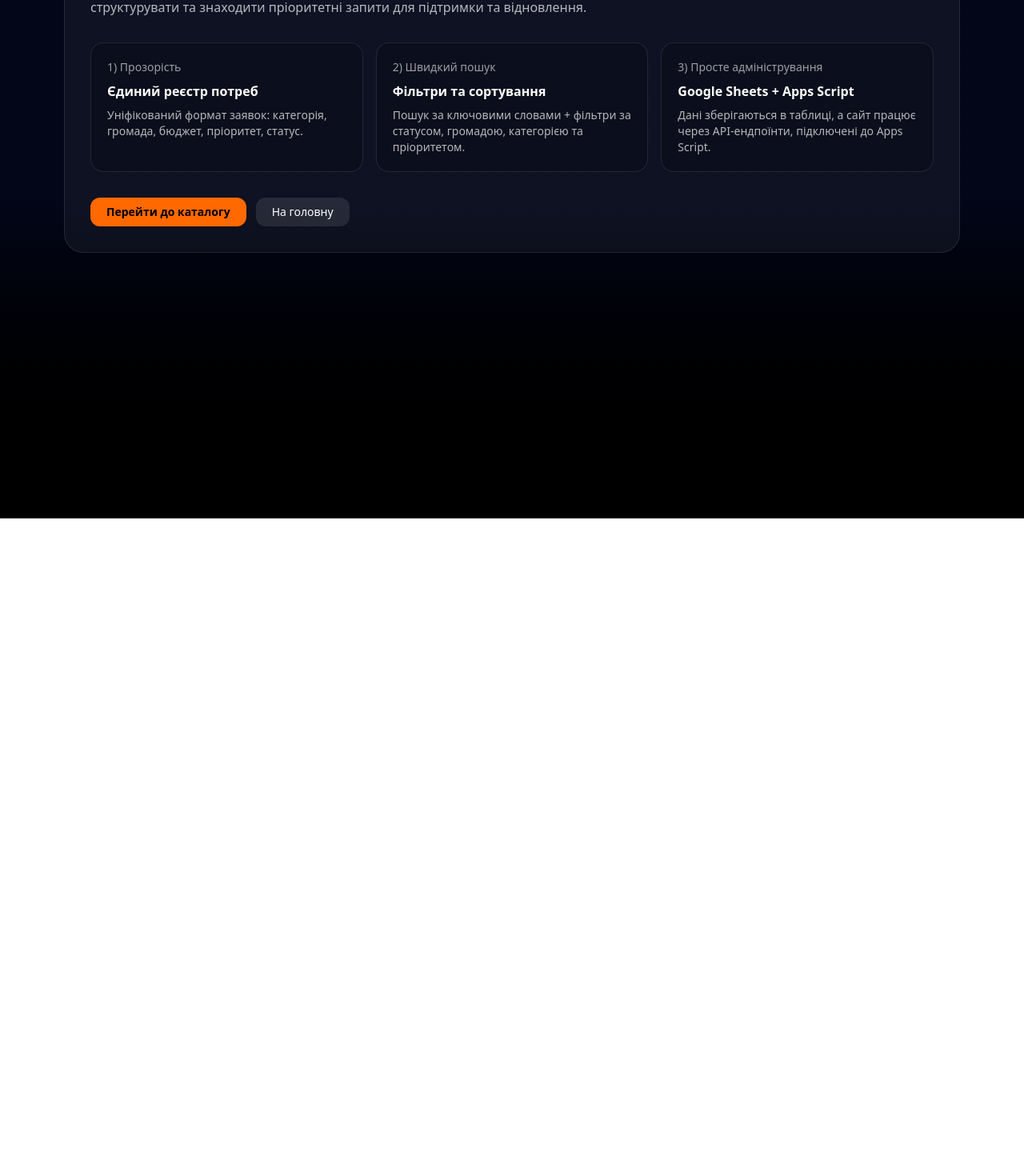
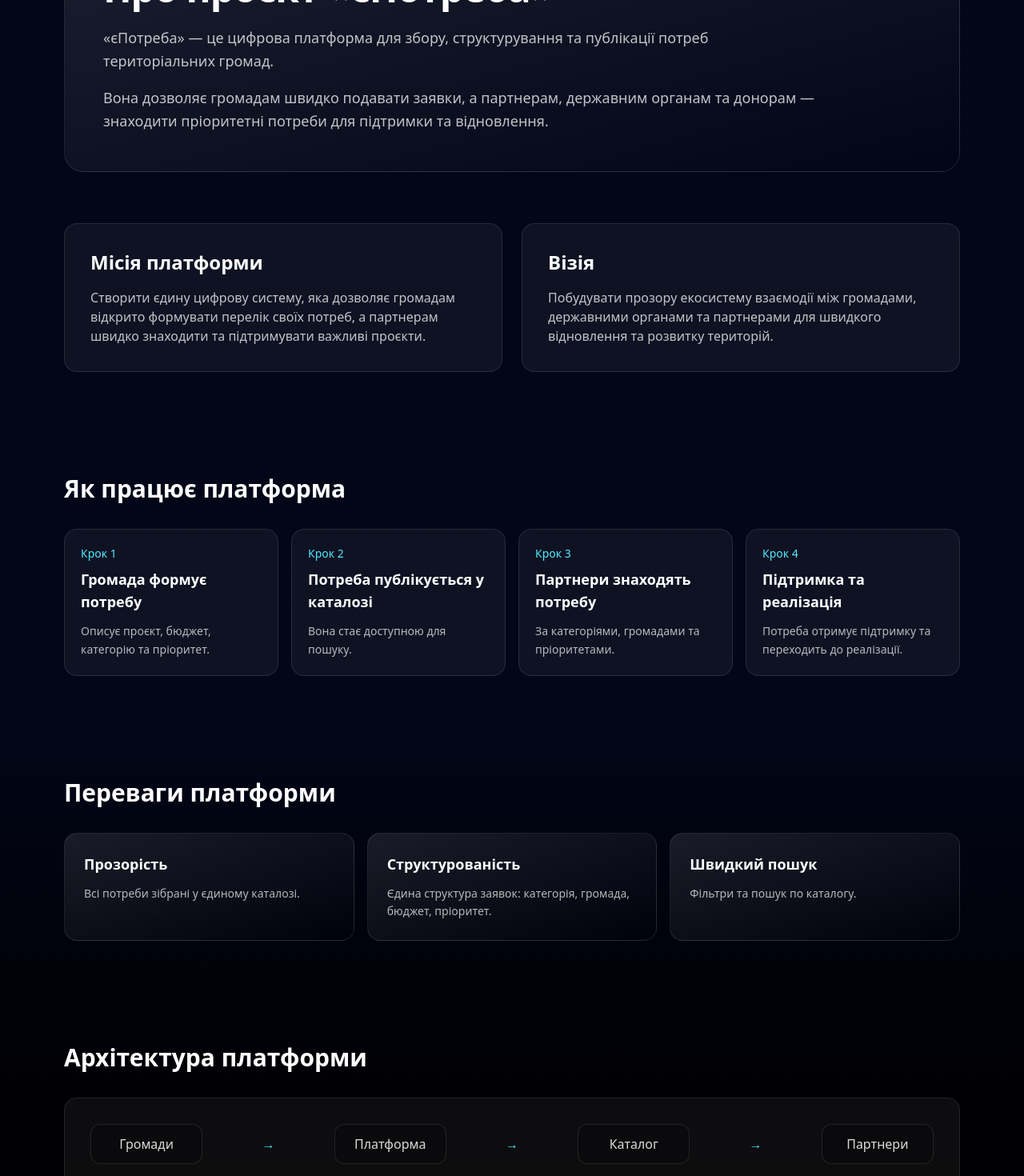
Before and after one commit to ostretiak-cloud/needs-platform, a Next.js app: page /about in a window 1280 px wide. Shown: the part 220-1690 px from the top of the page at 80% size. Before the commit the page ends 868 px from the top, so only its background shows below. Built offline with nearby package versions, Linux system fonts and the light colour scheme.

Commit message:
Redesign about page content and layout

```diff
--- a/app/about/page.js
+++ b/app/about/page.js
@@ -1,73 +1,156 @@
-// app/about/page.js
-import Link from "next/link";
-
 export const metadata = {
   title: "Про проєкт — єПотреба",
 };
 
+const processSteps = [
+  {
+    title: "Громада формує потребу",
+    text: "Описує проєкт, бюджет, категорію та пріоритет.",
+  },
+  {
+    title: "Потреба публікується у каталозі",
+    text: "Вона стає доступною для пошуку.",
+  },
+  {
+    title: "Партнери знаходять потребу",
+    text: "За категоріями, громадами та пріоритетами.",
+  },
+  {
+    title: "Підтримка та реалізація",
+    text: "Потреба отримує підтримку та переходить до реалізації.",
+  },
+];
+
+const advantages = [
+  {
+    title: "Прозорість",
+    text: "Всі потреби зібрані у єдиному каталозі.",
+  },
+  {
+    title: "Структурованість",
+    text: "Єдина структура заявок: категорія, громада, бюджет, пріоритет.",
+  },
+  {
+    title: "Швидкий пошук",
+    text: "Фільтри та пошук по каталогу.",
+  },
+];
+
 export default function AboutPage() {
   return (
     <main className="min-h-screen bg-gradient-to-b from-slate-950 via-slate-950 to-black text-white">
-      <div className="mx-auto max-w-6xl px-4 py-10">
-        <section className="rounded-3xl border border-white/10 bg-white/5 p-8">
-          <h1 className="text-3xl font-extrabold">Про проєкт «єПотреба»</h1>
-          <p className="mt-4 max-w-3xl text-white/70">
-            «єПотреба» — це єдиний каталог заявок (потреб) від громад, який
-            дозволяє швидко публікувати, структурувати та знаходити пріоритетні
-            запити для підтримки та відновлення.
+      <div className="mx-auto max-w-6xl px-4 py-12 md:py-16">
+        <section className="rounded-3xl border border-white/10 bg-gradient-to-br from-white/10 via-white/5 to-transparent p-8 md:p-12">
+          <h1 className="text-3xl font-extrabold tracking-tight md:text-5xl">
+            Про проєкт «єПотреба»
+          </h1>
+          <p className="mt-6 max-w-4xl text-base leading-relaxed text-white/75 md:text-lg">
+            «єПотреба» — це цифрова платформа для збору, структурування та
+            публікації потреб територіальних громад.
           </p>
+          <p className="mt-4 max-w-4xl text-base leading-relaxed text-white/75 md:text-lg">
+            Вона дозволяє громадам швидко подавати заявки, а партнерам,
+            державним органам та донорам — знаходити пріоритетні потреби для
+            підтримки та відновлення.
+          </p>
+        </section>
 
+        <section className="grid gap-6 py-16 md:grid-cols-2">
+          <article className="rounded-2xl border border-white/10 bg-white/5 p-6 md:p-8">
+            <h2 className="text-2xl font-bold">Місія платформи</h2>
+            <p className="mt-4 text-white/75">
+              Створити єдину цифрову систему, яка дозволяє громадам відкрито
+              формувати перелік своїх потреб, а партнерам швидко знаходити та
+              підтримувати важливі проєкти.
+            </p>
+          </article>
+
+          <article className="rounded-2xl border border-white/10 bg-white/5 p-6 md:p-8">
+            <h2 className="text-2xl font-bold">Візія</h2>
+            <p className="mt-4 text-white/75">
+              Побудувати прозору екосистему взаємодії між громадами, державними
+              органами та партнерами для швидкого відновлення та розвитку
+              територій.
+            </p>
+          </article>
+        </section>
+
+        <section className="py-16">
+          <h2 className="text-2xl font-bold md:text-3xl">Як працює платформа</h2>
+          <div className="mt-8 grid gap-4 md:grid-cols-2 lg:grid-cols-4">
+            {processSteps.map((step, index) => (
+              <article
+                key={step.title}
+                className="rounded-2xl border border-white/10 bg-white/5 p-5"
+              >
+                <div className="text-sm font-medium text-cyan-300">
+                  Крок {index + 1}
+                </div>
+                <h3 className="mt-2 text-lg font-semibold">{step.title}</h3>
+                <p className="mt-3 text-sm leading-relaxed text-white/70">
+                  {step.text}
+                </p>
+              </article>
+            ))}
+          </div>
+        </section>
+
+        <section className="py-16">
+          <h2 className="text-2xl font-bold md:text-3xl">Переваги платформи</h2>
           <div className="mt-8 grid gap-4 md:grid-cols-3">
-            <div className="rounded-2xl border border-white/10 bg-black/20 p-5">
-              <div className="text-sm text-white/60">1) Прозорість</div>
-              <div className="mt-2 text-base font-semibold">
-                Єдиний реєстр потреб
+            {advantages.map((item) => (
+              <article
+                key={item.title}
+                className="rounded-2xl border border-white/10 bg-gradient-to-br from-white/10 via-white/5 to-transparent p-6"
+              >
+                <h3 className="text-lg font-semibold">{item.title}</h3>
+                <p className="mt-3 text-sm leading-relaxed text-white/70">
+                  {item.text}
+                </p>
+              </article>
+            ))}
+          </div>
+        </section>
+
+        <section className="py-16">
+          <h2 className="text-2xl font-bold md:text-3xl">Архітектура платформи</h2>
+          <div className="mt-8 rounded-2xl border border-white/10 bg-white/5 p-6 md:p-8">
+            <div className="grid gap-3 text-sm font-medium text-white/85 md:grid-cols-7 md:items-center md:text-base">
+              <div className="rounded-xl border border-white/10 bg-black/20 p-3 text-center">
+                Громади
               </div>
-              <p className="mt-2 text-sm text-white/70">
-                Уніфікований формат заявок: категорія, громада, бюджет,
-                пріоритет, статус.
-              </p>
+              <div className="hidden text-center text-cyan-300 md:block">→</div>
+              <div className="rounded-xl border border-white/10 bg-black/20 p-3 text-center">
+                Платформа
+              </div>
+              <div className="hidden text-center text-cyan-300 md:block">→</div>
+              <div className="rounded-xl border border-white/10 bg-black/20 p-3 text-center">
+                Каталог
+              </div>
+              <div className="hidden text-center text-cyan-300 md:block">→</div>
+              <div className="rounded-xl border border-white/10 bg-black/20 p-3 text-center">
+                Партнери
+              </div>
             </div>
+            <p className="mt-6 text-white/75">
+              Громади подають заявки → система формує каталог → партнери
+              знаходять потреби для підтримки.
+            </p>
+          </div>
+        </section>
 
-            <div className="rounded-2xl border border-white/10 bg-black/20 p-5">
-              <div className="text-sm text-white/60">2) Швидкий пошук</div>
-              <div className="mt-2 text-base font-semibold">
-                Фільтри та сортування
-              </div>
-              <p className="mt-2 text-sm text-white/70">
-                Пошук за ключовими словами + фільтри за статусом, громадою,
-                категорією та пріоритетом.
-              </p>
-            </div>
-
-            <div className="rounded-2xl border border-white/10 bg-black/20 p-5">
-              <div className="text-sm text-white/60">
-                3) Просте адміністрування
-              </div>
-              <div className="mt-2 text-base font-semibold">
-                Google Sheets + Apps Script
-              </div>
-              <p className="mt-2 text-sm text-white/70">
-                Дані зберігаються в таблиці, а сайт працює через API-ендпоїнти,
-                підключені до Apps Script.
-              </p>
-            </div>
-          </div>
-
-          <div className="mt-8 flex flex-wrap gap-3">
-            <Link
-              href="/applications"
-              className="rounded-xl bg-orange-500 px-5 py-2 text-sm font-semibold text-black hover:bg-orange-400"
-            >
-              Перейти до каталогу
-            </Link>
-            <Link
-              href="/"
-              className="rounded-xl bg-white/10 px-5 py-2 text-sm text-white hover:bg-white/15"
-            >
-              На головну
-            </Link>
-          </div>
+        <section className="pb-8 pt-16">
+          <article className="rounded-2xl border border-white/10 bg-gradient-to-br from-cyan-500/10 via-white/5 to-transparent p-6 md:p-8">
+            <h2 className="text-2xl font-bold md:text-3xl">
+              Цифрова інфраструктура для підтримки громад
+            </h2>
+            <p className="mt-4 max-w-4xl text-white/75">
+              Платформа «єПотреба» створюється як інструмент цифрової
+              трансформації регіону, який дозволяє системно працювати з
+              потребами територіальних громад та формувати прозорий каталог
+              запитів.
+            </p>
+          </article>
         </section>
       </div>
     </main>
```
